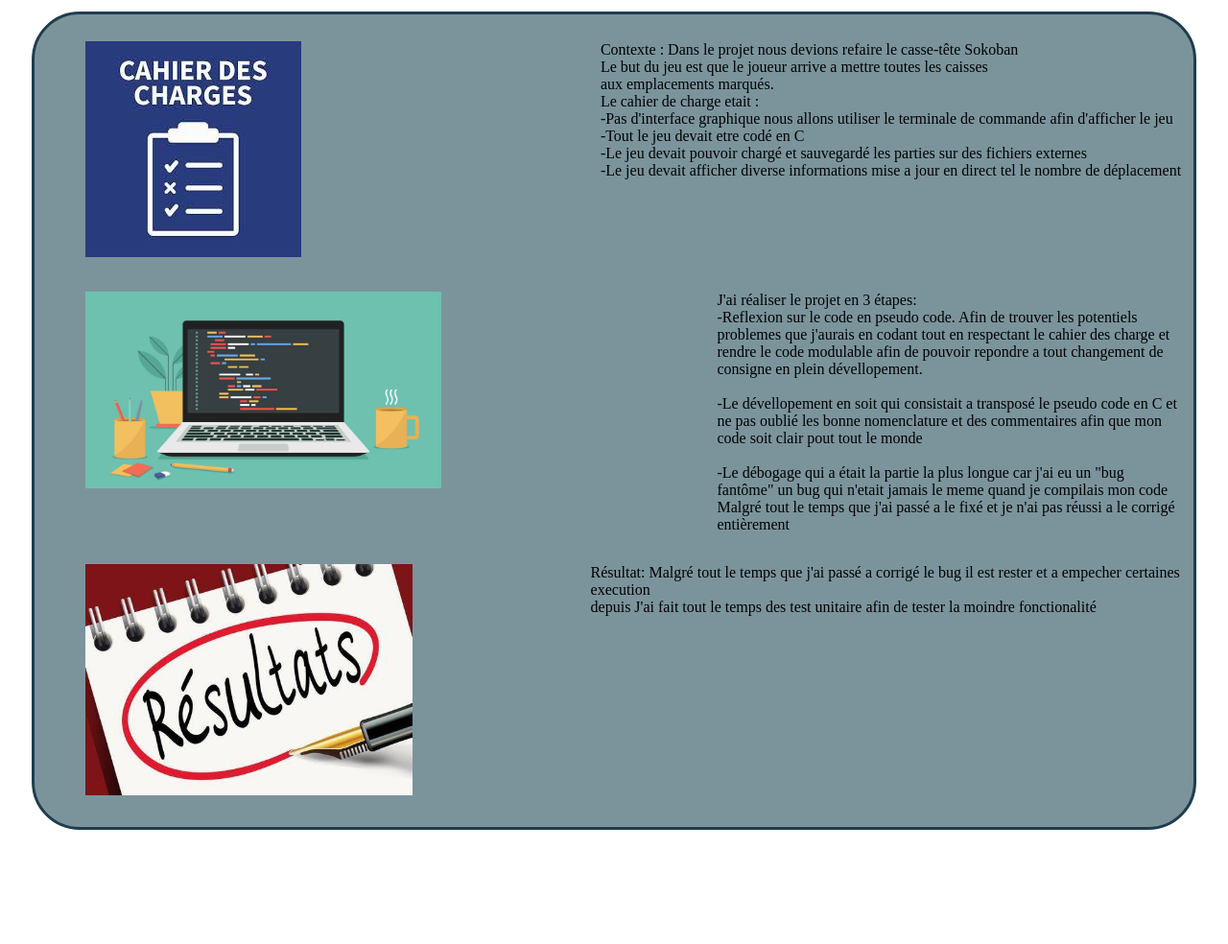
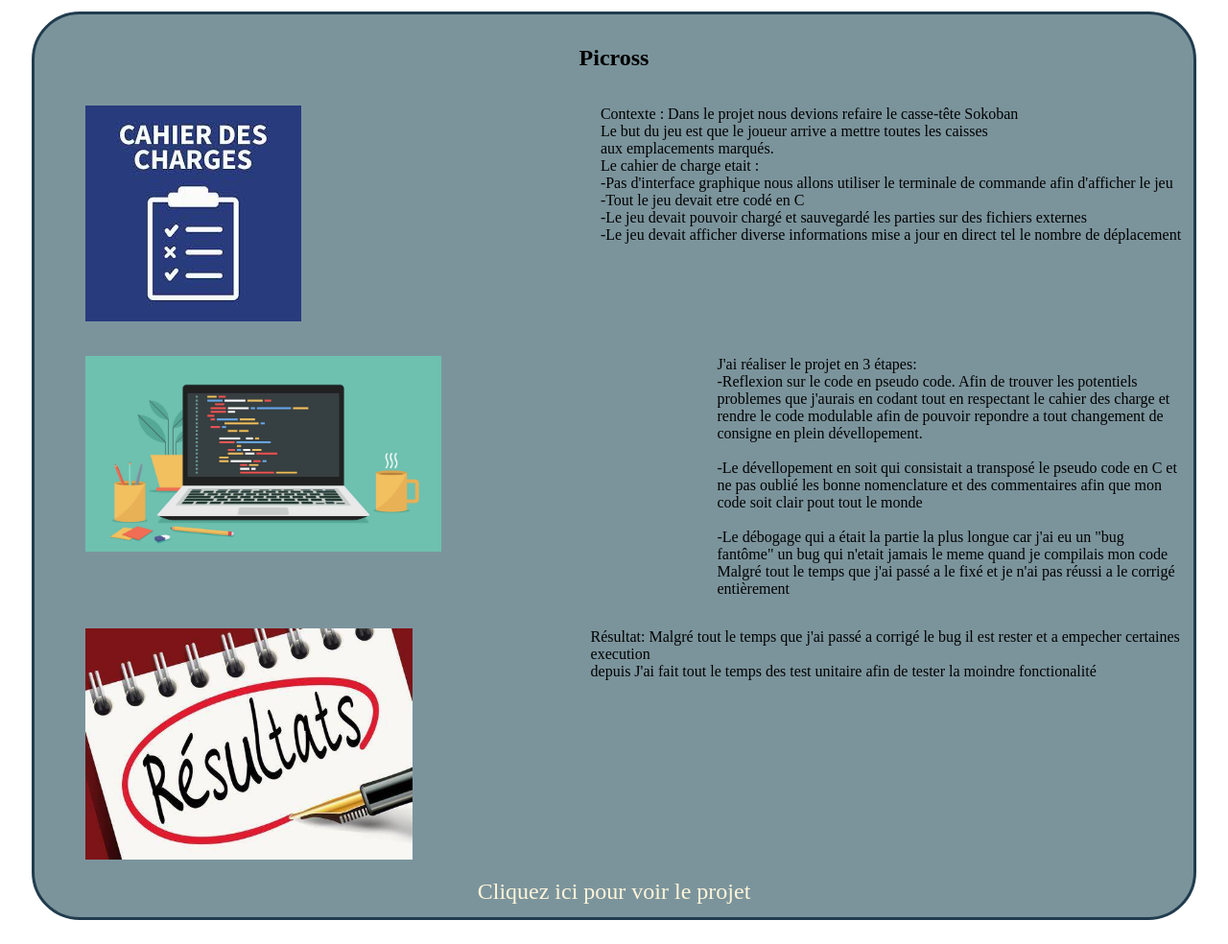
Before and after one commit to elementarios/Portfolio, a plain HTML site: page Competence 2.html in a window 1280 px wide. Shown: the part 183-1167 px from the top of the page at 96% size. Before the commit the page ends 1073 px from the top, so only its background shows below. Drawn offline with Linux system fonts and the light colour scheme.

Commit message:
compétence 2

```diff
--- a/Competence 2.html
+++ b/Competence 2.html
@@ -25,6 +25,7 @@
             <section class="hid"></section>
             <section class="hid"></section>
             <section>
+                <h2>Picross</h2>
                 <article>
                     <figure><img src="./projets/image/Cahier_de_charge.jpg" alt="Contexte" title="le cahier de charge"></figure>
                     <p>Contexte : Dans le projet nous devions refaire le casse-tête Sokoban</br>
@@ -56,6 +57,7 @@
                     <p>Résultat: Malgré tout le temps que j'ai passé a corrigé le bug il est rester et a empecher
                         certaines execution</br> depuis J'ai fait tout le temps des test unitaire afin de tester la moindre fonctionalité   </p>
                 </article>
+                <div><a href="https://github.com/elementarios/SAE_2.02_Picross">Cliquez ici pour voir le projet</a></div>
             </section>
         </body>
     </body>
```
